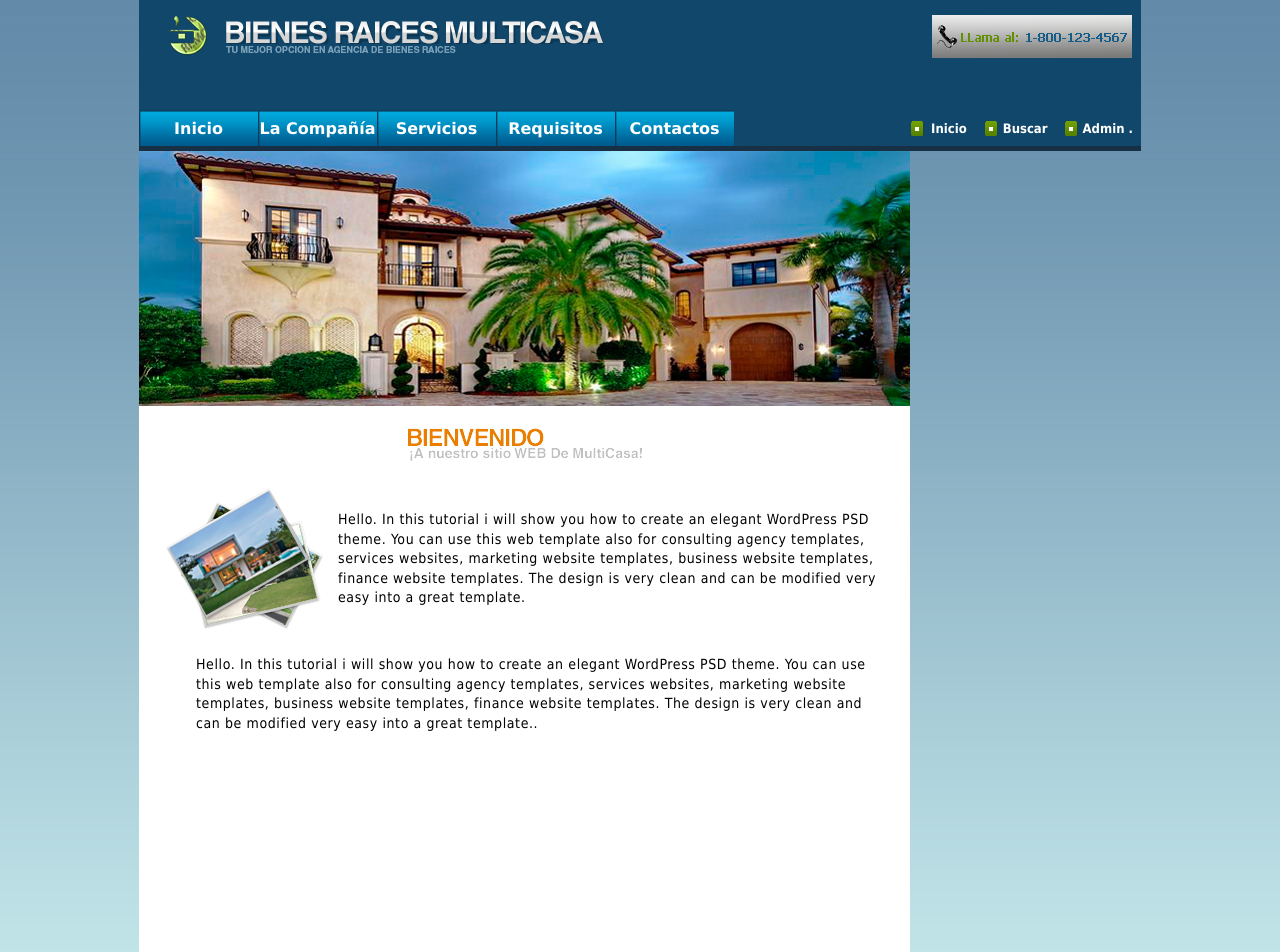
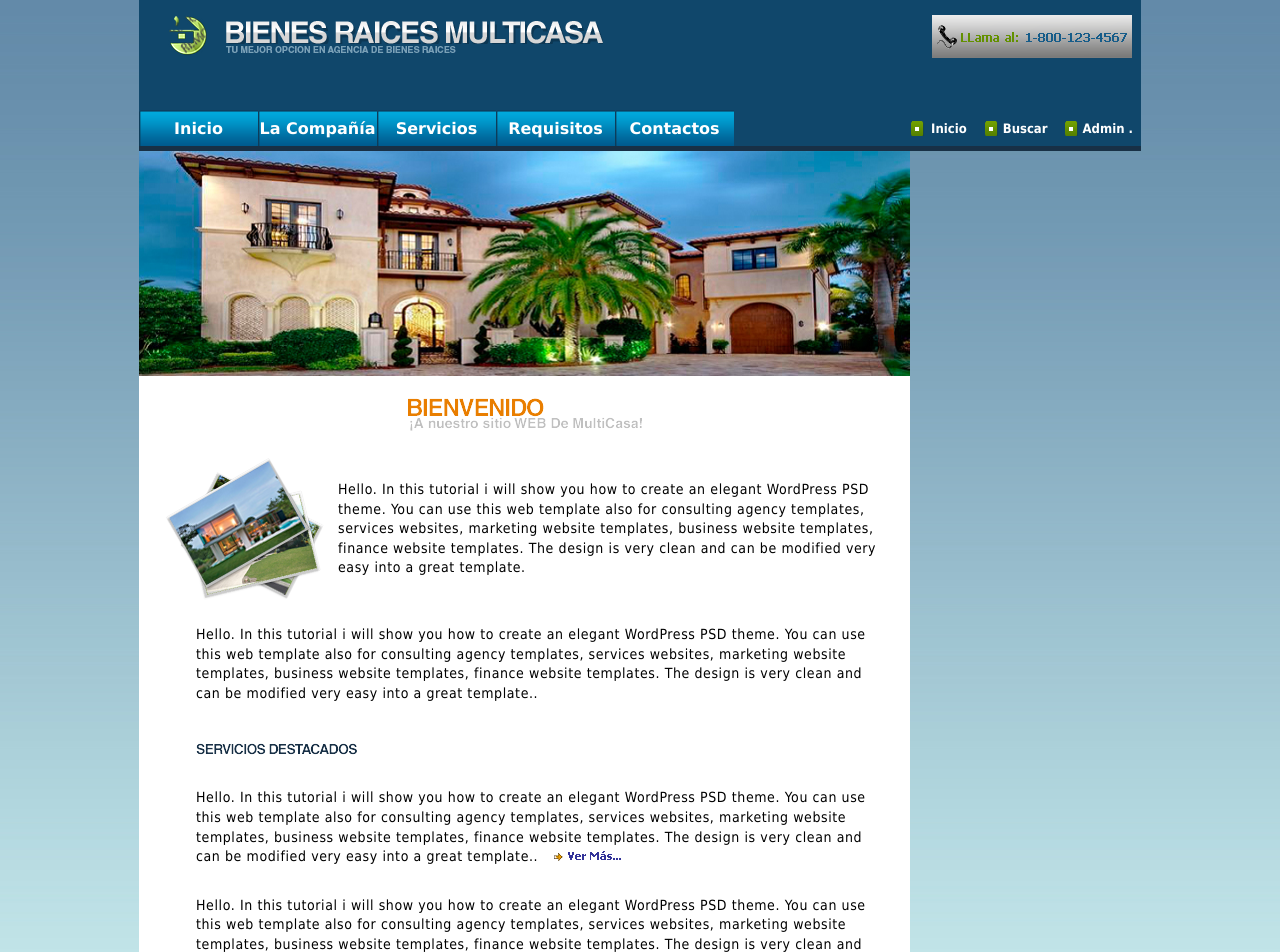
Before and after one commit to sudo-von/web-development-uadec, a React (Create React App) app in the folder frontend/: page / in a window 1280 px wide. Shown: the top 952 px of the page. Built offline with nearby package versions, Linux system fonts and the light colour scheme.

Commit message:
feat: :sparkles: Added reusable components to Content screen

```diff
--- a/frontend/src/components/Navbar/Components/Header/Header.styles.tsx
+++ b/frontend/src/components/Navbar/Components/Header/Header.styles.tsx
@@ -34,6 +34,10 @@ const styles = {
     marginTop: 15,
     marginRight: 9,
   },
+  telephone: {
+    width: 20,
+    height: 24,
+  },
 } as const;
 
 export default styles;
--- a/frontend/src/components/Navbar/Components/Header/Header.tsx
+++ b/frontend/src/components/Navbar/Components/Header/Header.tsx
@@ -19,10 +19,14 @@ const Header = () => {
         </div>
       </div>
       <div style={styles.telephoneContainer}>
-        <img src="assets/header/bloque_call_now/telefono.png" alt="asas" />
+        <img
+          src="assets/header/bloque_call_now/telefono.png"
+          alt="telephone"
+          style={styles.telephone}
+        />
         <img
           src="assets/header/bloque_call_now/LLama al_ 1-800-123-4567.png"
-          alt="asas"
+          alt="call now 1-800-123-4567"
         />
       </div>
     </div>
--- /dev/null
+++ b/frontend/src/screens/Home/Components/Content/Components/Services/Services.styles.tsx
@@ -0,0 +1,23 @@
+const styles = {
+  services: {
+    marginTop: 40,
+    marginBottom: 29,
+  },
+  servicesContainer: {
+    marginTop: 25,
+    marginLeft: 57,
+    marginRight: 37,
+  },
+  paragraph: {
+    fontFamily: 'Tahoma',
+    fontSize: 14,
+    letterSpacing: '.6px',
+    lineHeight: 1.4,
+    display: 'inline',
+  },
+  paragraphContainer: {
+    marginTop: 29,
+  },
+} as const;
+
+export default styles;
--- /dev/null
+++ b/frontend/src/screens/Home/Components/Content/Components/Services/Services.tsx
@@ -0,0 +1,47 @@
+import Image from 'src/components/Image/Image';
+import ViewMore from 'src/components/ViewMore/ViewMore';
+import styles from './Services.styles';
+
+const Services = () => {
+  return (
+    <div style={styles.servicesContainer}>
+      <p style={styles.paragraph}>
+        Hello. In this tutorial i will show you how to create an elegant
+        WordPress PSD theme. You can use this web template also for consulting
+        agency templates, services websites, marketing website templates,
+        business website templates, finance website templates. The design is
+        very clean and can be modified very easy into a great template..
+      </p>
+      <br />
+      <Image
+        src="assets/bg_body_slice/services.png"
+        alt="Services"
+        width={161}
+        height={12}
+        style={styles.services}
+      />
+      <div>
+        <p style={styles.paragraph}>
+          Hello. In this tutorial i will show you how to create an elegant
+          WordPress PSD theme. You can use this web template also for consulting
+          agency templates, services websites, marketing website templates,
+          business website templates, finance website templates. The design is
+          very clean and can be modified very easy into a great template..
+        </p>
+        <ViewMore />
+      </div>
+      <div style={styles.paragraphContainer}>
+        <p style={styles.paragraph}>
+          Hello. In this tutorial i will show you how to create an elegant
+          WordPress PSD theme. You can use this web template also for consulting
+          agency templates, services websites, marketing website templates,
+          business website templates, finance website templates. The design is
+          very clean and can be modified very easy into a great template..
+        </p>
+        <ViewMore />
+      </div>
+    </div>
+  );
+};
+
+export default Services;
--- /dev/null
+++ b/frontend/src/screens/Home/Components/Content/Content.styles.tsx
@@ -0,0 +1,43 @@
+const styles = {
+  contentContainer: {
+    width: 771,
+    height: 925,
+    backgroundColor: 'white',
+  },
+  house: {
+    display: 'block',
+  },
+  welcome: {
+    marginTop: 22,
+    display: 'block',
+  },
+  smallHouses: {
+    marginRight: 14,
+  },
+  smallHousesContainer: {
+    marginTop: 27,
+    paddingRight: 21,
+    marginLeft: 26,
+  },
+  services: {
+    marginTop: 40,
+    marginBottom: 29,
+  },
+  servicesContainer: {
+    marginTop: 25,
+    marginLeft: 57,
+    marginRight: 37,
+  },
+  paragraphContainer: {
+    marginTop: 29,
+  },
+  paragraph: {
+    fontFamily: 'Tahoma',
+    fontSize: 14,
+    letterSpacing: '.6px',
+    lineHeight: 1.4,
+    display: 'inline',
+  },
+} as const;
+
+export default styles;
--- /dev/null
+++ b/frontend/src/screens/Home/Components/Content/Content.tsx
@@ -0,0 +1,50 @@
+import Container from 'src/components/Container/Container';
+import Image from 'src/components/Image/Image';
+import styles from 'src/screens/Home/Components/Content/Content.styles';
+import Services from 'src/screens/Home/Components/Content/Components/Services/Services';
+
+const Content = () => {
+  return (
+    <div style={styles.contentContainer}>
+      <Image
+        src="assets/bg_body_slice/boca-raton-exterior.jpg"
+        alt="House wallpaper"
+        width={771}
+        height={225}
+        style={styles.house}
+      />
+      <Container justifyContent="center">
+        <Image
+          src="assets/bg_body_slice/welcome.png"
+          alt="Welcome logo"
+          width={234}
+          height={33}
+          style={styles.welcome}
+        />
+      </Container>
+      <Container
+        justifyContent="flex-start"
+        alignItems="center"
+        style={styles.smallHousesContainer}
+      >
+        <Image
+          src="assets/bg_body_slice/small_houses.png"
+          alt="Small houses"
+          width={159}
+          height={142}
+          style={styles.smallHouses}
+        />
+        <p style={styles.paragraph}>
+          Hello. In this tutorial i will show you how to create an elegant
+          WordPress PSD theme. You can use this web template also for consulting
+          agency templates, services websites, marketing website templates,
+          business website templates, finance website templates. The design is
+          very clean and can be modified very easy into a great template.
+        </p>
+      </Container>
+      <Services />
+    </div>
+  );
+};
+
+export default Content;
--- /dev/null
+++ b/frontend/src/screens/Home/Home.styles.tsx
@@ -0,0 +1,8 @@
+const styles = {
+  contentContainer: {
+    width: 1002,
+    height: 925,
+  } as const,
+};
+
+export default styles;
--- a/frontend/src/screens/Home/Home.tsx
+++ b/frontend/src/screens/Home/Home.tsx
@@ -1,93 +1,13 @@
 import Navbar from 'src/components/Navbar/Navbar';
+import Content from 'src/screens/Home/Components/Content/Content';
+import styles from 'src/screens/Home/Home.styles';
 
 const Home = () => {
   return (
     <div>
       <Navbar />
-      <div style={{ width: 1002, height: 925 }}>
-        <div style={{ width: 771, height: 925 }}>
-          <img
-            src="assets/bg_body_slice/boca-raton-exterior.jpg"
-            alt=""
-            style={{
-              width: 771,
-              height: 255,
-              display: 'block',
-            }}
-          />
-          <div
-            style={{
-              width: 771,
-              height: 665,
-              backgroundColor: 'white',
-            }}
-          >
-            <div style={{ display: 'flex', justifyContent: 'center' }}>
-              <img
-                src="assets/bg_body_slice/welcome.png"
-                alt=""
-                style={{
-                  marginTop: 22,
-                  width: 234,
-                  height: 33,
-                  display: 'block',
-                }}
-              />
-            </div>
-            <div
-              style={{
-                marginTop: 27,
-                paddingRight: 21,
-                marginLeft: 26,
-                display: 'flex',
-                justifyContent: 'flex-start',
-                alignItems: 'center',
-              }}
-            >
-              <img
-                src="assets/bg_body_slice/small_houses.png"
-                alt=""
-                style={{
-                  marginRight: 14,
-                  width: 159,
-                  height: 142,
-                }}
-              />
-              <p
-                style={{
-                  fontFamily: 'Tahoma',
-                  fontSize: 14,
-                  letterSpacing: '.6px',
-                  lineHeight: 1.4,
-                }}
-              >
-                Hello. In this tutorial i will show you how to create an elegant
-                WordPress PSD theme. You can use this web template also for
-                consulting agency templates, services websites, marketing
-                website templates, business website templates, finance website
-                templates. The design is very clean and can be modified very
-                easy into a great template.
-              </p>
-            </div>
-            <div style={{ marginTop: 25, marginLeft: 57, marginRight: 37 }}>
-              <p
-                style={{
-                  fontFamily: 'Tahoma',
-                  fontSize: 14,
-                  letterSpacing: '.6px',
-                  lineHeight: 1.4,
-                }}
-              >
-                Hello. In this tutorial i will show you how to create an elegant
-                WordPress PSD theme. You can use this web template also for
-                consulting agency templates, services websites, marketing
-                website templates, business website templates, finance website
-                templates. The design is very clean and can be modified very
-                easy into a great template..
-              </p>
-            </div>
-          </div>
-        </div>
+      <div style={styles.contentContainer}>
+        <Content />
       </div>
     </div>
   );
```
